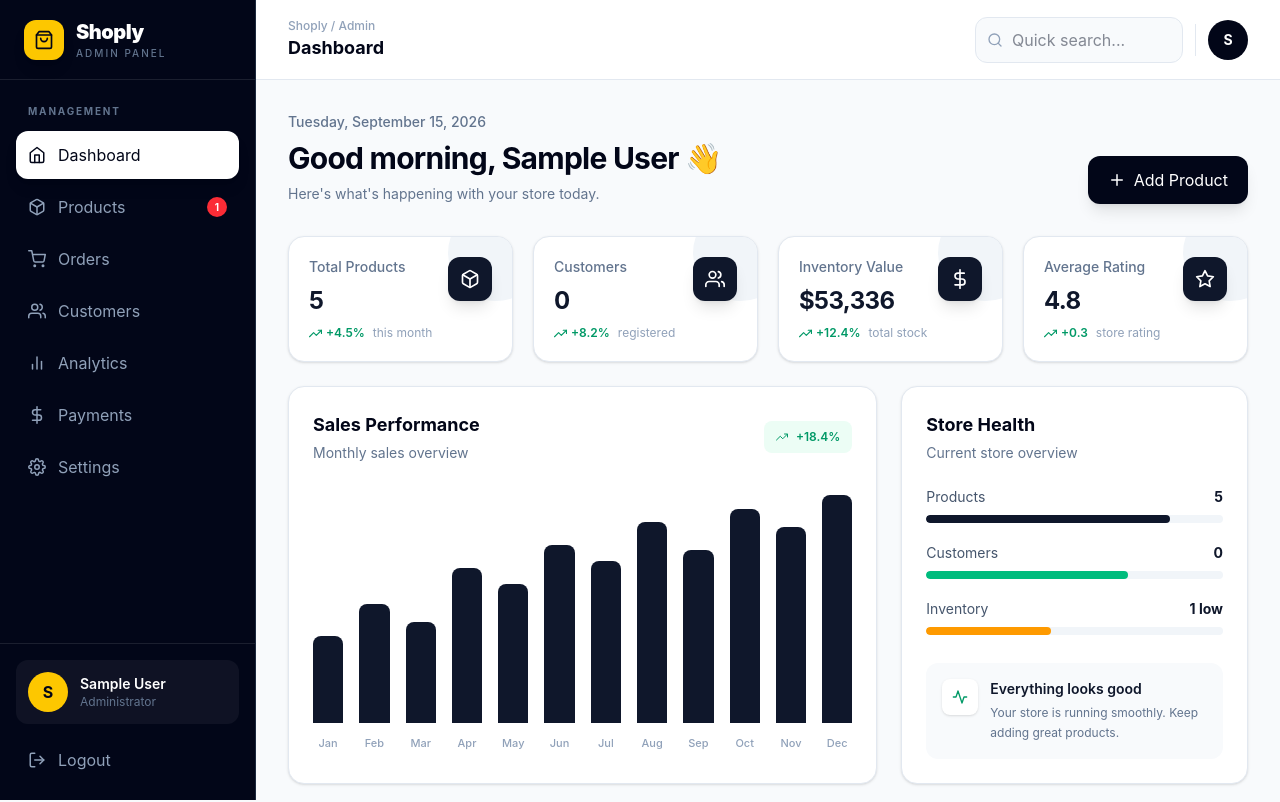
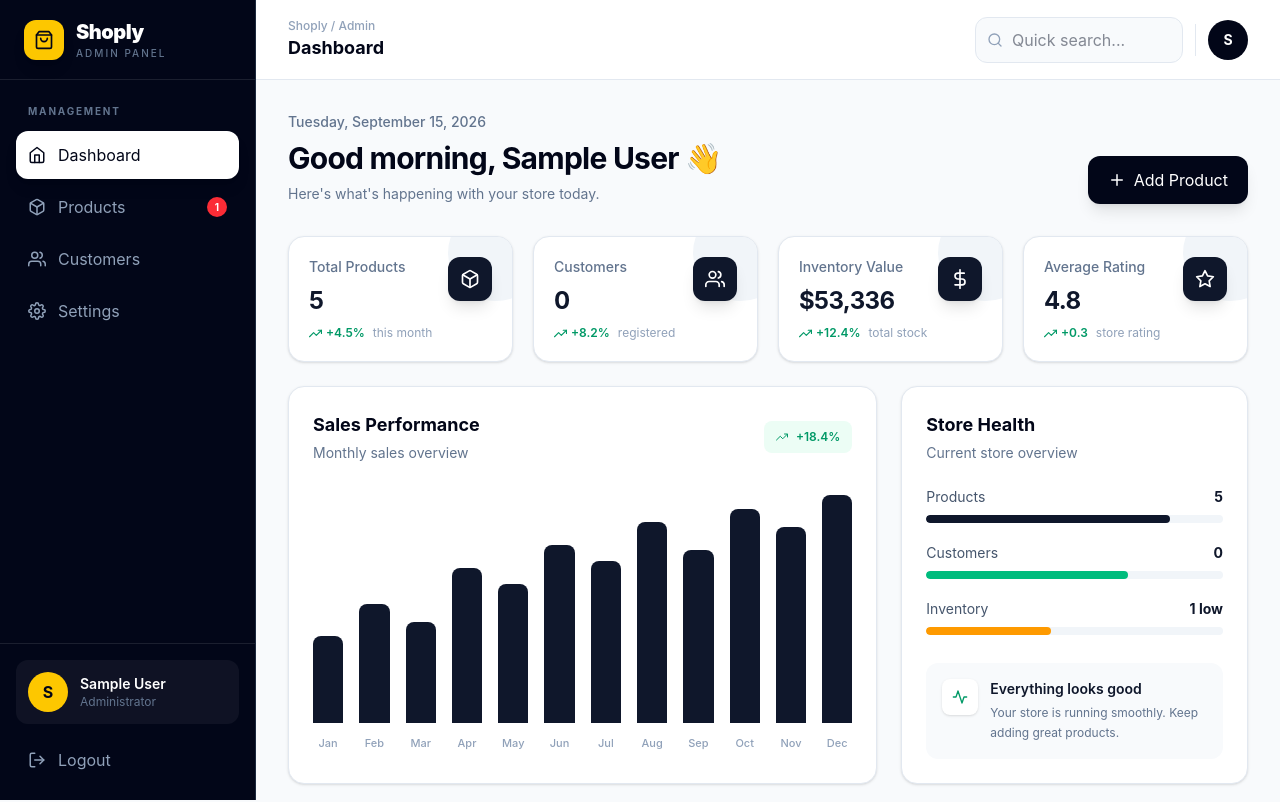
Before and after one commit to Neh2l/DeepDive-FinalProject, a React (Vite) app in the folder E-commerce/: page /dashboard in a window 1280 px wide. Shown: the top 802 px of the page. Built offline with nearby package versions, Linux system fonts and the light colour scheme; sample sign-in values are in the browser's storage.

Commit message:
add feature

```diff
--- a/E-commerce/src/pages/AdminDashboard.jsx
+++ b/E-commerce/src/pages/AdminDashboard.jsx
@@ -310,22 +310,22 @@ function AdminDashboard() {
       name: "Products",
       icon: FiBox,
     },
-    {
-      name: "Orders",
-      icon: FiShoppingCart,
-    },
+    // {
+    //   name: "Orders",
+    //   icon: FiShoppingCart,
+    // },
     {
       name: "Customers",
       icon: FiUsers,
     },
-    {
-      name: "Analytics",
-      icon: FiBarChart2,
-    },
-    {
-      name: "Payments",
-      icon: FiDollarSign,
-    },
+    // {
+    //   name: "Analytics",
+    //   icon: FiBarChart2,
+    // },
+    // {
+    //   name: "Payments",
+    //   icon: FiDollarSign,
+    // },
     {
       name: "Settings",
       icon: FiSettings,
```
